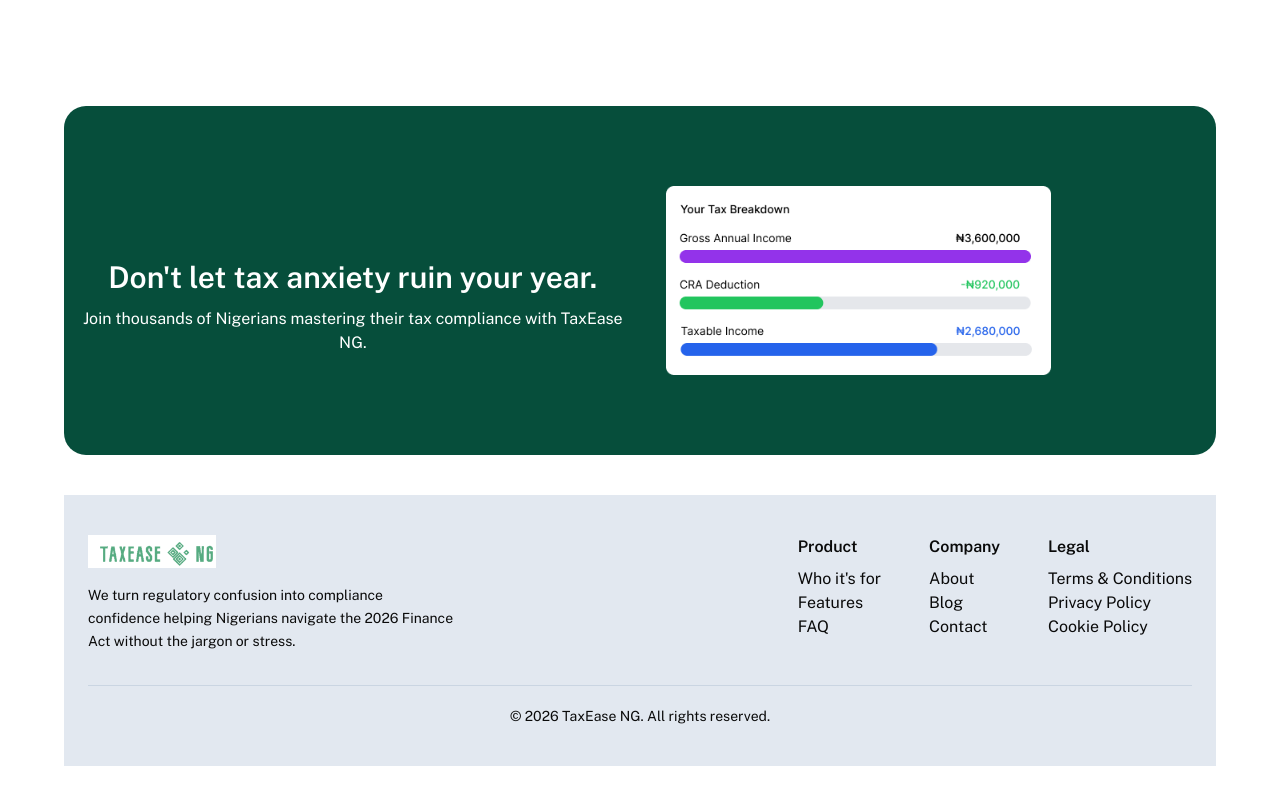
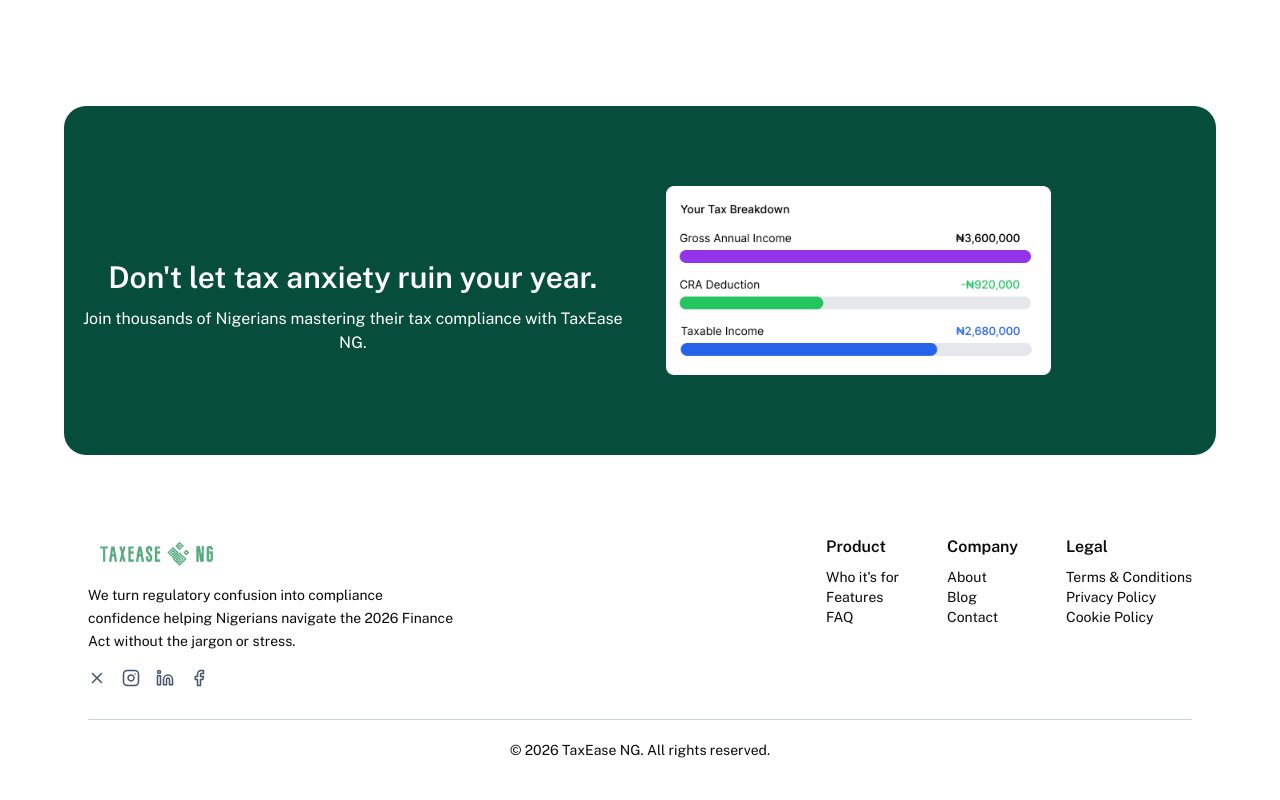
Before and after one commit to ifeMakinde/Tax-Ease, a React (Vite) app: page / in a window 1280 px wide. Shown: the part 3656-4456 px from the top of the page. Before the commit the page ends 4422 px from the top, so only its background shows below. Built offline with nearby package versions, Linux system fonts and the light colour scheme.

Commit message:
Made a few changes in the  footer section

```diff
--- a/src/components/Footer.jsx
+++ b/src/components/Footer.jsx
@@ -1,11 +1,13 @@
 import React from "react";
 import logo from "../assets/Vectorized logo SVG.png";
+import { Facebook, Instagram, Linkedin, X } from "lucide-react";
+
 
 function Footer() {
   const currentYear = new Date().getFullYear();
 
   return (
-    <footer className="bg-slate-200 w-full px-6 py-10 mt-10">
+    <footer className="w-full px-6 py-10 mt-10">
       <div className="max-w-6xl mx-auto flex flex-col md:flex-row gap-10 justify-between">
 
         <div className="md:w-1/3">
@@ -14,28 +16,47 @@
             We turn regulatory confusion into compliance confidence helping
             Nigerians navigate the 2026 Finance Act without the jargon or stress.
           </p>
+
+          <div className="flex gap-4 mt-4">
+  <a href="#" aria-label="X (Twitter)">
+    <X size={18} className="text-slate-600 hover:text-green transition" />
+  </a>
+
+  <a href="#" aria-label="Instagram">
+    <Instagram size={18} className="text-slate-600 hover:text-green-600 transition" />
+  </a>
+
+  <a href="#" aria-label="LinkedIn">
+    <Linkedin size={18} className="text-slate-600 hover:text-green-600 transition" />
+  </a>
+
+  <a href="#" aria-label="Facebook">
+    <Facebook size={18} className="text-slate-600 hover:text-green-700 transition" />
+  </a>
+</div>
+
         </div>
 
         <div className="flex gap-12">
           <div>
             <p className="font-semibold mb-2">Product</p>
-            <p>Who it's for</p>
-            <p>Features</p>
-            <p>FAQ</p>
+            <p className="text-sm ">Who it's for</p>
+            <p className="text-sm ">Features</p>
+            <p className="text-sm ">FAQ</p>
           </div>
 
           <div>
             <p className="font-semibold mb-2">Company</p>
-            <p>About</p>
-            <p>Blog</p>
-            <p>Contact</p>
+            <p className="text-sm ">About</p>
+            <p className="text-sm ">Blog</p>
+            <p className="text-sm ">Contact</p>
           </div>
 
           <div>
             <p className="font-semibold mb-2">Legal</p>
-            <p>Terms & Conditions</p>
-            <p>Privacy Policy</p>
-            <p>Cookie Policy</p>
+            <p className="text-sm ">Terms & Conditions</p>
+            <p className="text-sm ">Privacy Policy</p>
+            <p className="text-sm ">Cookie Policy</p>
           </div>
         </div>
 
```
